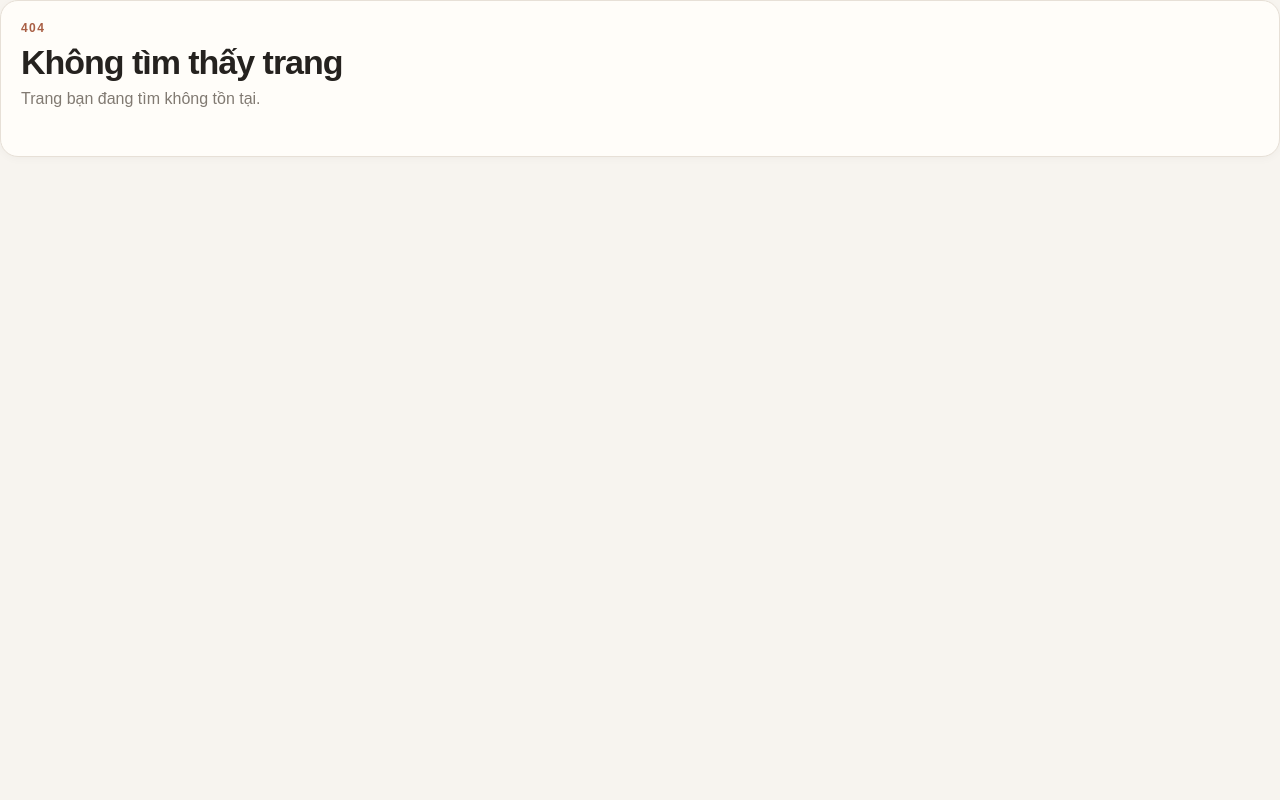
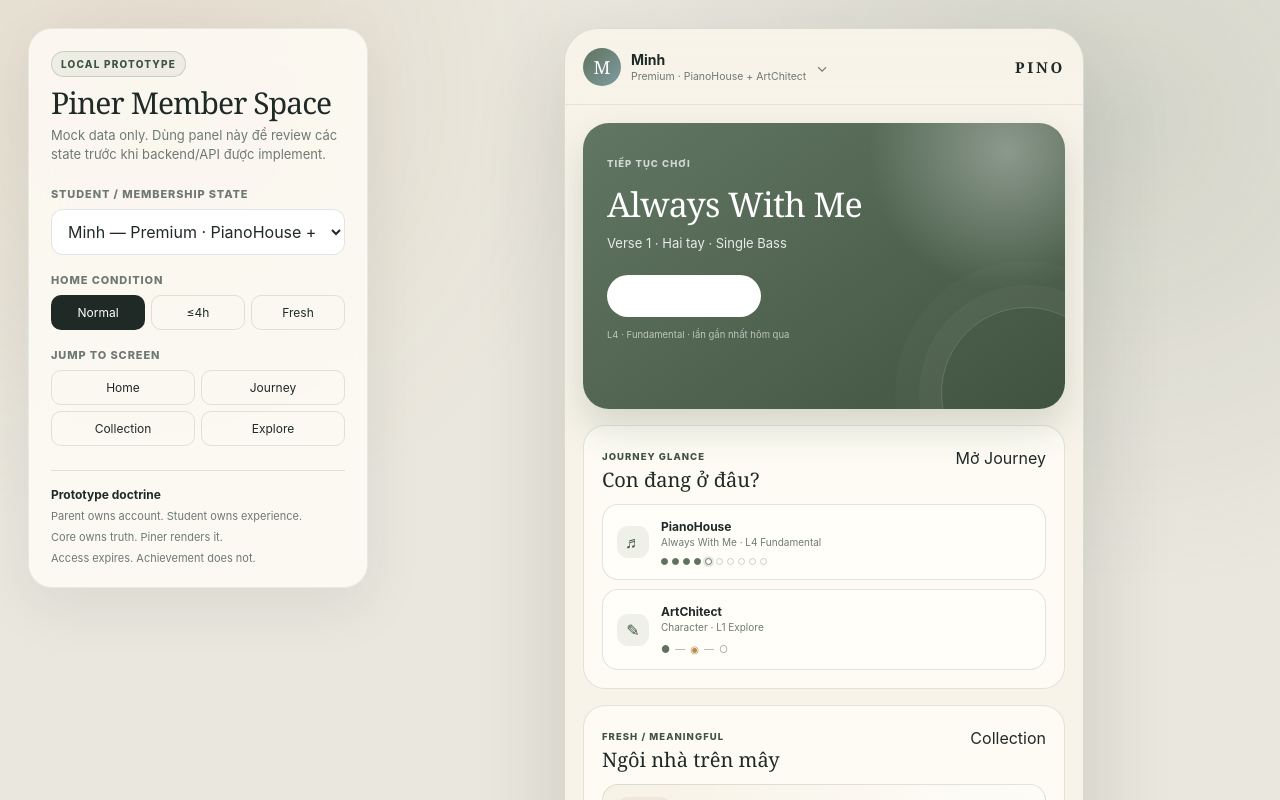
Before and after one commit to vmtct/pino-team-os, a Next.js app: page /piner-prototype in a window 1280 px wide. Before the commit this address had no page. Shown: the top 800 px of the page. Built offline with nearby package versions, Linux system fonts and the light colour scheme.

Commit message:
feat: add Piner prototype route

```diff
--- /dev/null
+++ b/app/piner-prototype/page.tsx
@@ -0,0 +1,11 @@
+import type { Metadata } from "next";
+import PinerPrototype from "./PinerPrototype";
+
+export const metadata: Metadata = {
+  title: "Piner Member Space — Local Prototype",
+  description: "Local mock prototype for PINO Piner Member Space",
+};
+
+export default function PinerPrototypePage() {
+  return <PinerPrototype />;
+}
```
